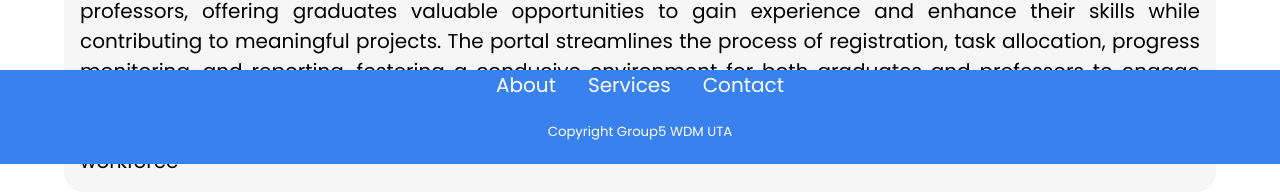
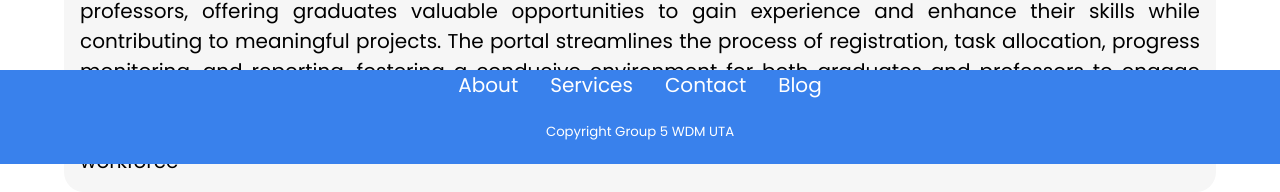
Before and after one commit to SankalpKadam/volunteer_program, a React (Create React App) app: page / in a window 1280 px wide. Shown: the part 636-828 px from the top of the page. Built offline with nearby package versions, Linux system fonts and the light colour scheme.

Commit message:
linked blog

```diff
--- a/src/components/AboutPage/AboutPage.jsx
+++ b/src/components/AboutPage/AboutPage.jsx
@@ -18,9 +18,10 @@ const AboutPage = () => {
                 <Link to="/about" className='aboutpage__links'>About</Link>
                 <Link to="/services" className='aboutpage__links'>Services</Link>
                 <Link to="/contact" className='aboutpage__links'>Contact</Link>
+                <Link to="https://pxi1063.uta.cloud/blog" className='homepagecomponent__links' >Blog</Link>
                 <h5 style={{ "color": "white", "fontWeight": "normal" }}>
 
-                    Copyright Group5 WDM UTA
+                    Copyright Group 5 WDM UTA
                 </h5>
             </footer>
         </div>
--- a/src/components/ContactPage/ContactPage.jsx
+++ b/src/components/ContactPage/ContactPage.jsx
@@ -63,9 +63,10 @@ const ContactPage = () => {
                 <Link to="/about" className='contactpage__links'>About</Link>
                 <Link to="/services" className='contactpage__links'>Services</Link>
                 <Link to="/contact" className='contactpage__links'>Contact</Link>
+                <Link to="https://pxi1063.uta.cloud/blog" className='homepagecomponent__links' >Blog</Link>
                 <h5 style={{ "color": "white", "fontWeight": "normal" }}>
 
-                    Copyright Group5 WDM UTA
+                    Copyright Group 5 WDM UTA
                 </h5>
             </footer>
         </div>
--- a/src/components/HomePage/HomepageComponent.jsx
+++ b/src/components/HomePage/HomepageComponent.jsx
@@ -26,8 +26,9 @@ const HomepageComponent = () => {
         <Link to="/about" className='homepagecomponent__links'>About</Link>
         <Link to="/services" className='homepagecomponent__links'>Services</Link>
         <Link to="/contact" className='homepagecomponent__links'>Contact</Link>
+        <Link to="https://pxi1063.uta.cloud/blog" className='homepagecomponent__links' >Blog</Link>
         <h5 style={{ "color": "white", "fontWeight": "normal" }}>
-          Copyright Group5 WDM UTA
+          Copyright Group 5 WDM UTA
         </h5>
       </footer>
     </div>
--- a/src/components/ServicesPage/Servicespage.jsx
+++ b/src/components/ServicesPage/Servicespage.jsx
@@ -72,9 +72,10 @@ const Servicespage = () => {
           <Link to="/about" className='aboutpage__links'>About</Link>
           <Link to="/services" className='aboutpage__links'>Services</Link>
           <Link to="/contact" className='aboutpage__links'>Contact</Link>
+          <Link to="https://pxi1063.uta.cloud/blog" className='homepagecomponent__links' >Blog</Link>
           <h5 style={{"color":"white","fontWeight":"normal"}}>
 
-          Copyright Group5 WDM UTA
+          Copyright Group 5 WDM UTA
           </h5>
         </footer>
         </div>
```
